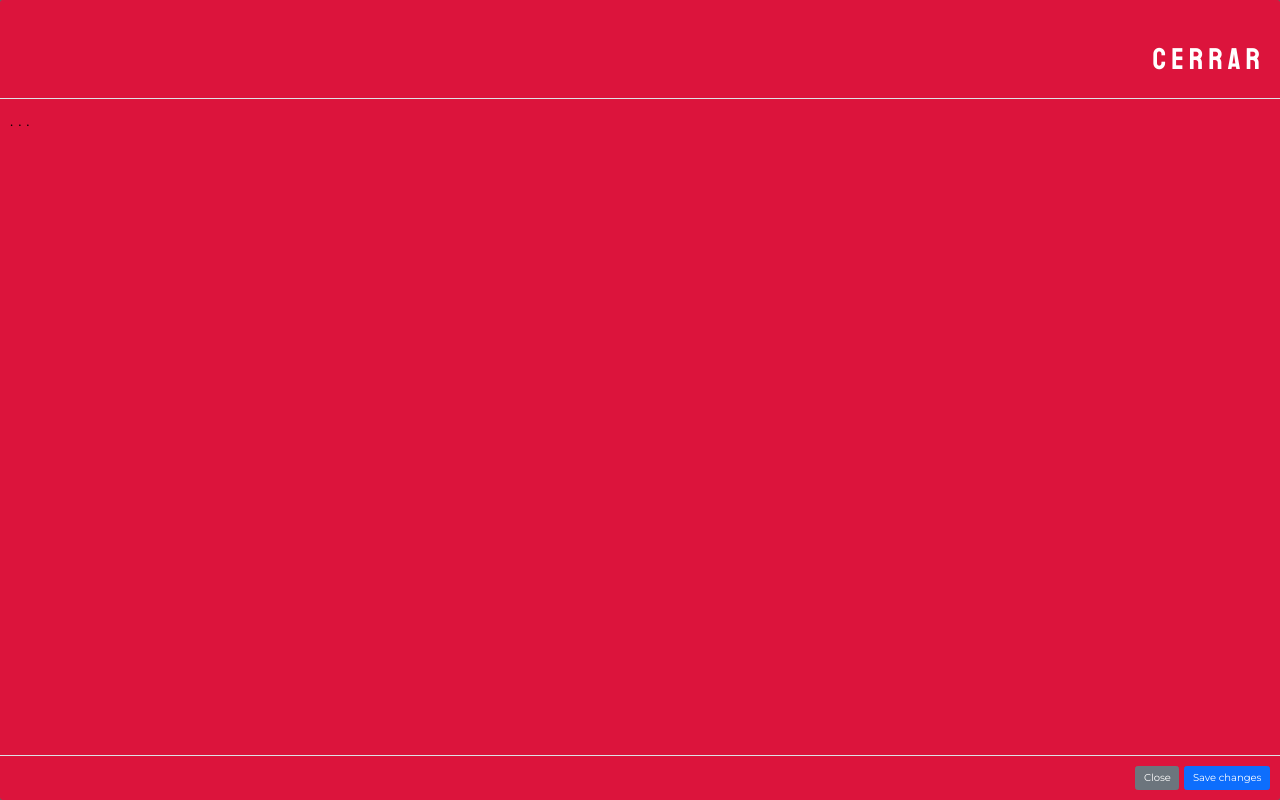
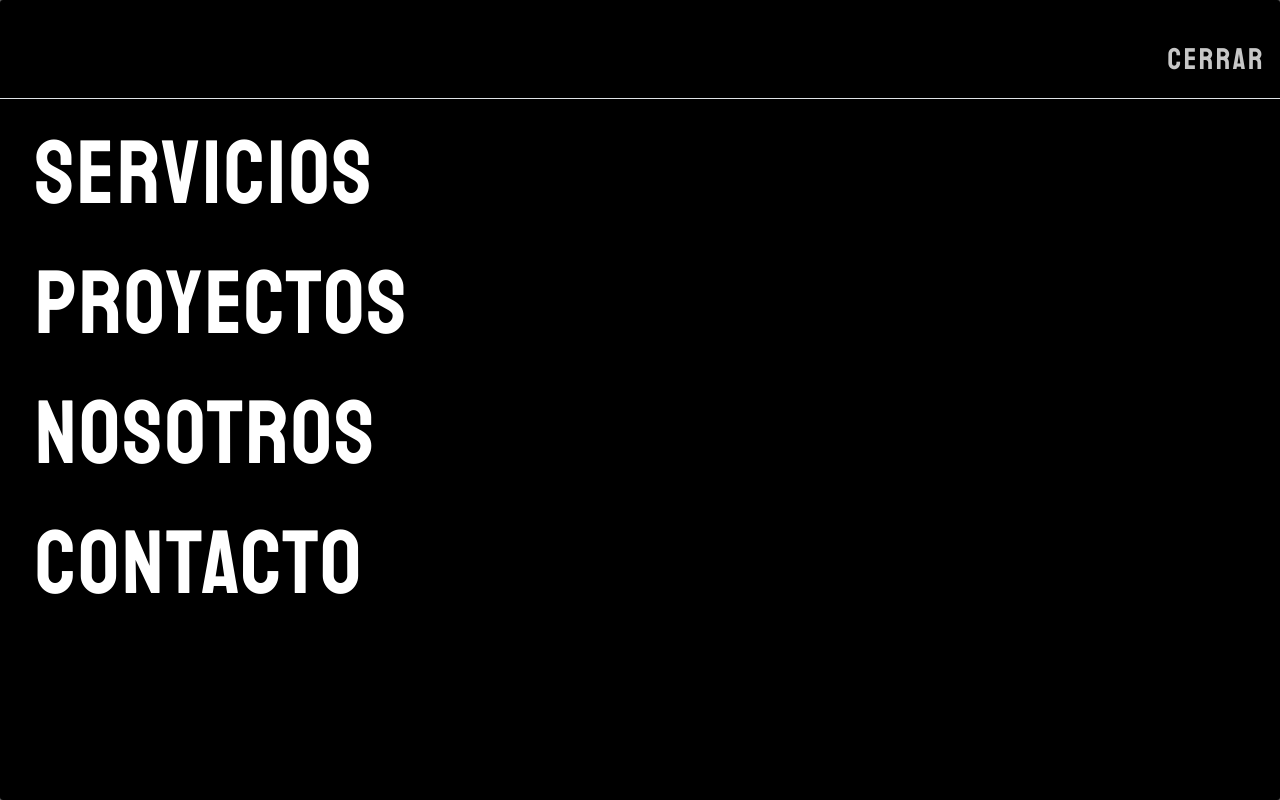
Before and after one commit to sebastgarcia/Harto, a website: page index.html in a window 1280 px wide. Both pictures are taken after a click on the link "MENU". Shown: the top 800 px of the page. Drawn offline with nearby package versions, Linux system fonts and the light colour scheme; a web font is replaced by a local one.

Commit message:
[MODIFIED] Se completo el nuevo menu

```diff
--- a/index.html
+++ b/index.html
@@ -37,7 +37,7 @@
     <link rel="stylesheet" href="https://cdnjs.cloudflare.com/ajax/libs/animate.css/4.1.1/animate.min.css"/>
     <!--fin ANIMACION-->
 
-    <title>4ta Entraga Final</title>
+    <title>Entrega Final</title>
 </head>
 
 <body class="container-fluid m-0 p-0">
@@ -82,19 +82,24 @@
         <!-- Modal -->
         <div class="modal fade" id="exampleModal" tabindex="-1" aria-labelledby="exampleModalLabel" aria-hidden="true">
             <div class="modal-dialog">
+
                 <div class="modal-content">
+
                     <div class="modal-header">
-                        <a href="#" type="button" class="cerrarMenu" data-bs-dismiss="modal">CERRAR</a>
+                        <a href="#" class="cerrarMenu" data-bs-dismiss="modal">CERRAR</a>
                     </div>
+
                     <div class="modal-body">
-                    ...
+                        <ul class="listaMenu" >
+                            <li class="listaMenu__items" ><a href="servicios.html">Servicios</a></li>
+                            <li class="listaMenu__items" ><a href="proyectos.html">Proyectos</a></li>
+                            <li class="listaMenu__items" ><a href="nosotros.html">Nosotros</a></li>
+                            <li class="listaMenu__items" ><a href="contacto.html">Contacto</a></li>
+                        </ul>
                     </div>
-                    <div class="modal-footer">
 
-                        <button type="button" class="btn btn-secondary" data-bs-dismiss="modal">Close</button>
-                        <button type="button" class="btn btn-primary">Save changes</button>
-                    </div>
                 </div>
+
             </div>
         </div>
         <!-- Modal -->
--- a/scss/_header.scss
+++ b/scss/_header.scss
@@ -22,15 +22,14 @@ header {
             position:relative;
             font-family: $Titulos;
             font-size: 3rem;
-            letter-spacing: 0;
             font-weight: 500;
 
-            }
+        }
 
-            .logo:hover {
+        .logo:hover {
             background-color: transparent;
 
-            }
+        }
 
         .menu {
             display: flex;
@@ -44,14 +43,15 @@ header {
 
         .modal-dialog{
             margin: 0;
-            width: 100% !important;
+            width: 100%;
             max-width: 100%;
+            position: fixed;
 
         }
 
         .modal-content {
-            background-color: crimson;
-            width: 100% !important;
+            background-color: $Negro;
+            width: 100% ;
             height: 100vh;
             border: 0;
         }
@@ -67,10 +67,36 @@ header {
             display: flex;
             font-family: $Titulos;
             font-size: 3rem;
-            color: $Blanco;
+            color: $GrisClaro;
 
 
         }
 
+        .cerrarMenu:hover {
+            color: $Blanco
+        }
+
+        .listaMenu {
+            display: flex;
+            flex-direction: column;
+
+            &__items{
+                font-family: $Titulos;
+                font-size: $TituloSeccion - 1rem;
+                padding: 0;
+                line-height: 12rem;
+
+                a{
+                    color: $Blanco;
+
+                }
+
+                a:hover {
+                    color: $GrisClaro;
+                }
+
+            }
+        }
+
     }
 }
--- a/scss/_normalize.scss
+++ b/scss/_normalize.scss
@@ -14,7 +14,7 @@ body {
     margin: 0;
     line-height: 1.6;
     background-color: $GrisClaro;
-    letter-spacing: 0.5rem;
+    letter-spacing: 0.25rem;
 }
 
 section {
```
Also changed, not shown: scss/_estilosIndex.scss (+0 -9 lines), css/index.css.
